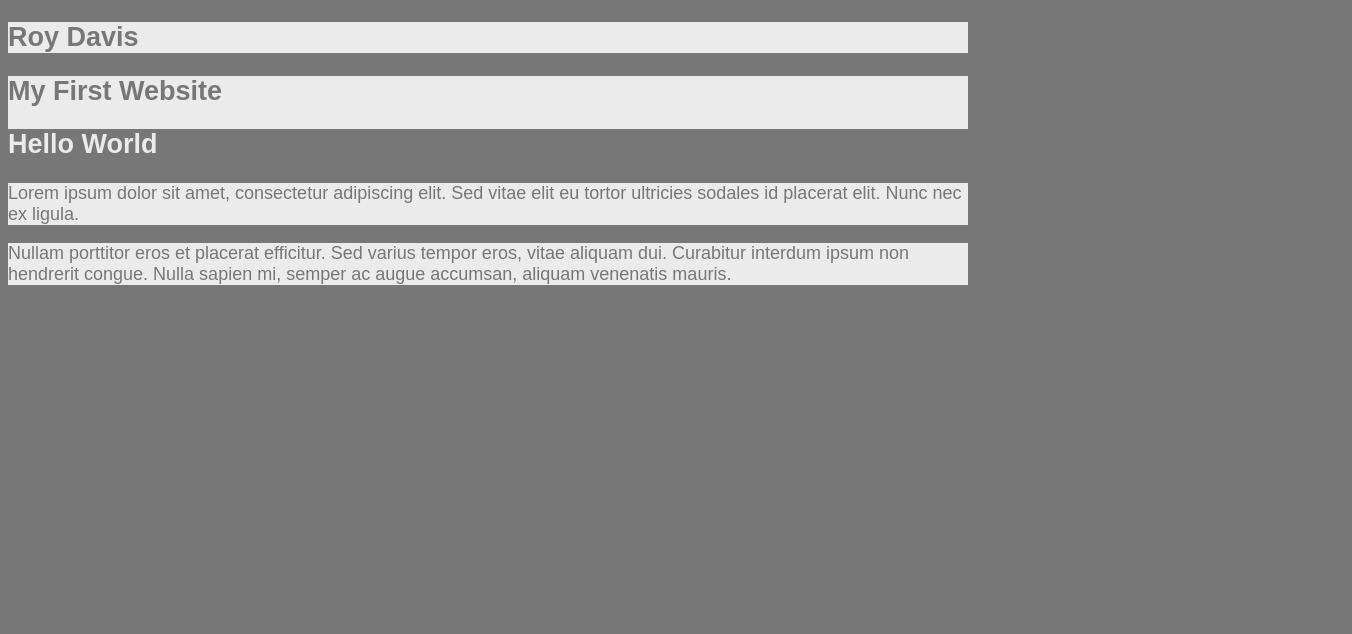
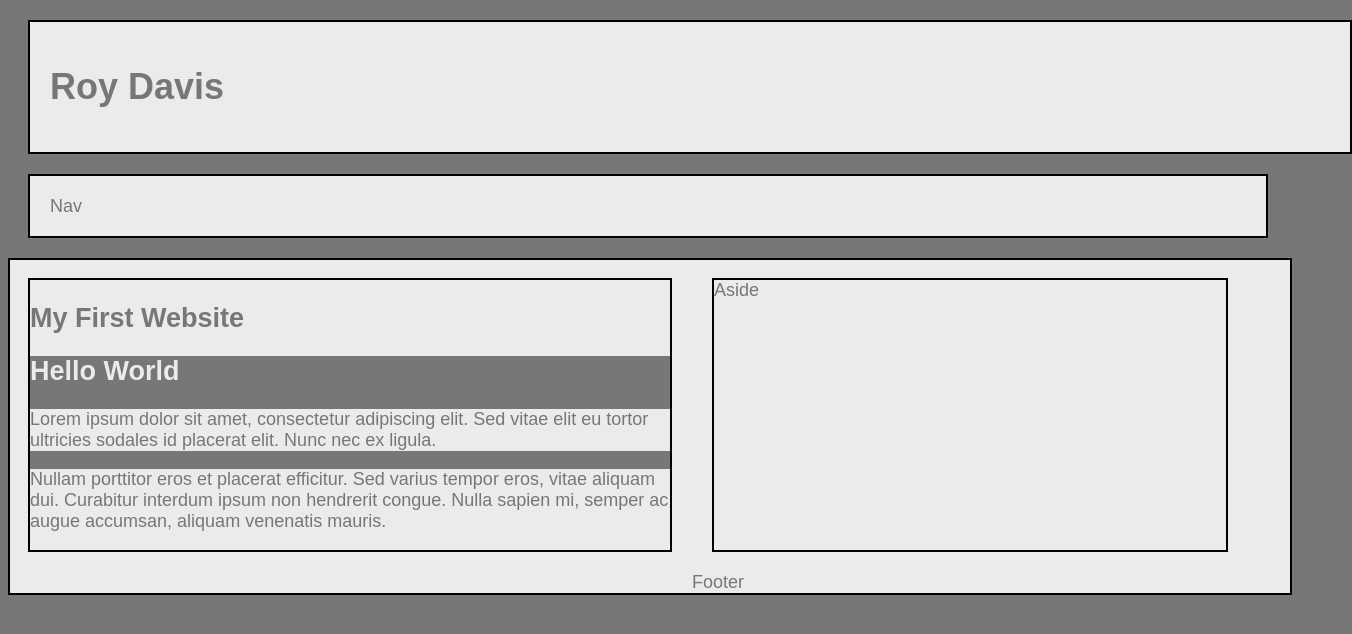
Before and after one commit to Ryby1024/HW-Wireframe, a plain HTML site: page index.html in a window 1280 px wide. Shown: the whole page, 1352 px wide, since content can reach past the window. Drawn offline with Linux system fonts and the light colour scheme.

Commit message:
more changes

```diff
--- a/index.html
+++ b/index.html
@@ -9,16 +9,12 @@
 </head>
 <body>
     <header>
-        <nav>
+            <h1>Roy Davis</h1>
 
 
+    </header>
+    <nav>Nav</nav>
 
-
-        </nav>
-    </header>
-    <aside>
-        <h1>Roy Davis</h1>
-    </aside>
     <section>
         <h2>My First Website</h2>
 
@@ -34,5 +30,7 @@
 
         </article>
     </section>
+    <aside>Aside</aside>
+    <footer>Footer</footer>
 </body>
 </html>
--- a/style.css
+++ b/style.css
@@ -2,11 +2,12 @@ body {
     font-family: 'Arial', 'Helvetica Neue', Helvetica, sans-serif;
     color: #777;
     background-color: #777;
-    width: 960px;
+    width: 100%;
     font-size: 18px;
 }
 header, nav, section, footer, aside {
     background-color: #ebebeb;
+    border: 2px solid black;
 }
 article {
     color: #ebebeb;
@@ -16,6 +17,27 @@ h1, p {
     color: #777;
     background-color: #ebebeb;
 }
-section: {
-    size: 495px;
+section  {
+    width: 50%;
+    float: left;
+    margin: 20px;
 }
+aside {
+    float: left;
+    height: 270px;
+    width: 40%;
+    margin: 20px;
+}
+header {
+    width: 100%;
+    padding: 20px;
+    margin: 20px;
+}
+nav {
+    height: 20px;
+    padding: 20px;
+    margin: 20px
+}
+footer {
+    width: 100%;
+}
```
